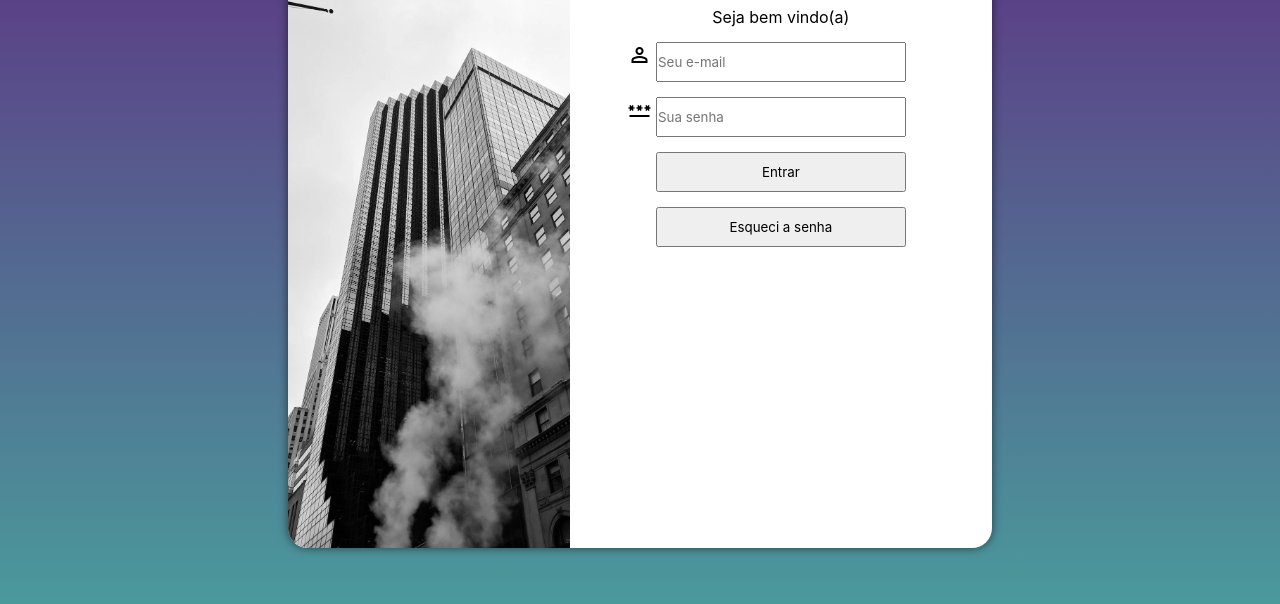
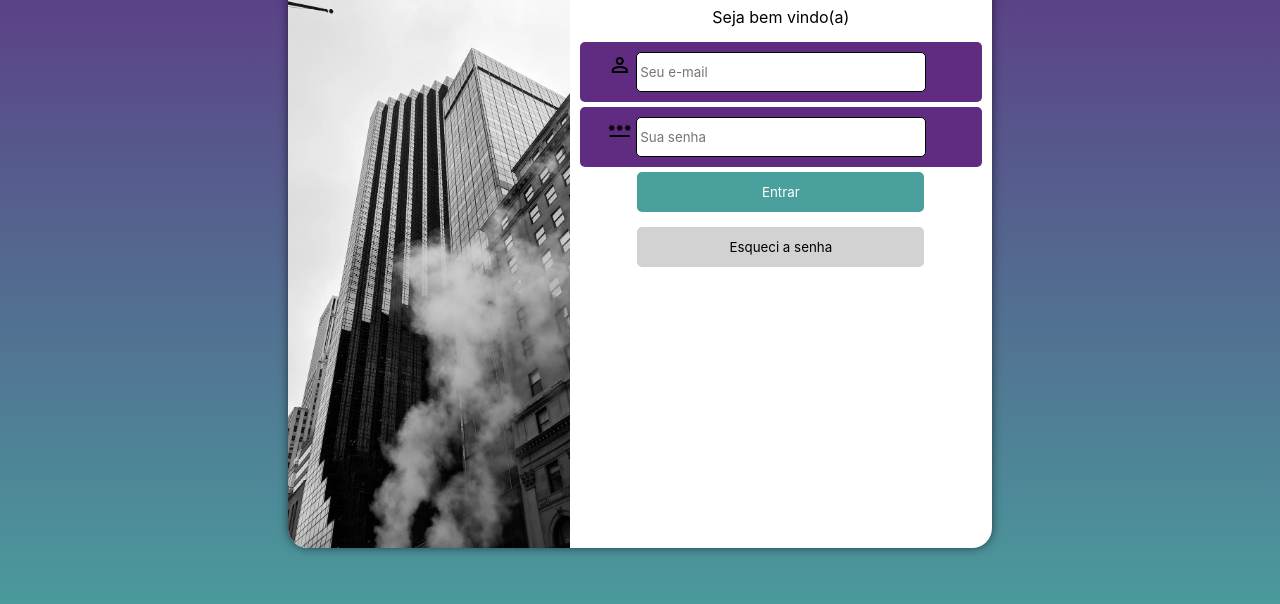
Before and after one commit to LucasCarvalhoLenso/Projeto_Login, a plain HTML site: page index.html in a window 1280 px wide. Shown: the part 152-756 px from the top of the page. Drawn offline with nearby package versions, Linux system fonts and the light colour scheme.

Commit message:
formataçao do formulario

```diff
--- a/estilo/style.css
+++ b/estilo/style.css
@@ -50,17 +50,51 @@ p{
     margin-bottom: 15px;
 }
 
+div{
+    text-align: center;
+}
+
+.colorido{
+    background-color: var(--lilas);
+    margin: 5px 10px;
+    height: 60px;
+    border-radius: 5px;
+}
+
+i{
+    margin-top: 10px;
+}
+
 input{
     margin-bottom: 15px;
-    width: 250px;
+    width: 68%;
     height: 40px;
+    border-radius: 5px;
+    border: none;
 }
 
-.inputs{
-    margin-right: 28px;
+input[type=password], [type=text]{
+    width: 72%;
+    margin: 10px 28px 0px 0px;
+    border: 1px solid black;
+    text-indent: 3px;
 }
 
-div{
-    background-color: lilas;
-    text-align: center;
+input[type=submit]{
+    background-color: var(--verde);
+    color: white;
 }
+
+input[type=submit]:hover{
+    background-color: #367674;
+    cursor: pointer;
+}
+
+input[type=button]{
+    background-color: #d2d2d2;
+}
+
+input[type=button]:hover{
+    background-color: #b7b7b7;
+    cursor: pointer;
+}
--- a/index.html
+++ b/index.html
@@ -18,11 +18,11 @@
             <form action="login.php" method="post">
                 <div class="colorido">
                     <i class="material-symbols-outlined">person</i>
-                    <input class="inputs" type="text" name="usuario" id="usuario" required placeholder="Seu e-mail" autocomplete="email">
+                    <input type="text" name="usuario" id="usuario" required placeholder="Seu e-mail" autocomplete="email">
                 </div>
                 <div class="colorido">
                     <i class="material-symbols-outlined">password</i>
-                    <input class="inputs" type="password" name="senha" id="senha" required minlength="8" placeholder="Sua senha" autocomplete="current-password">
+                    <input type="password" name="senha" id="senha" required minlength="8" placeholder="Sua senha" autocomplete="current-password">
                 </div>
                 <input type="submit" value="Entrar">
                 <input type="button" value="Esqueci a senha">
```
